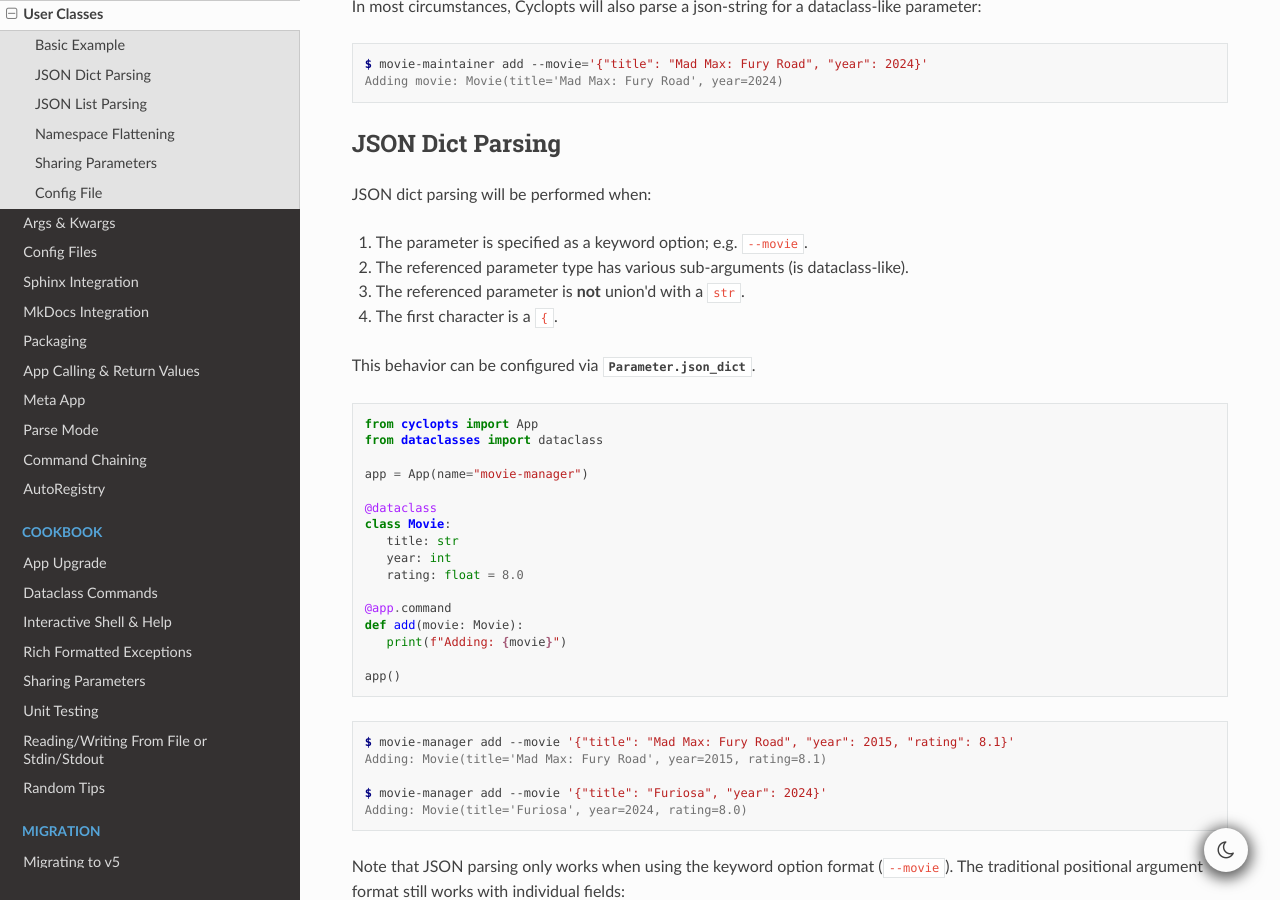
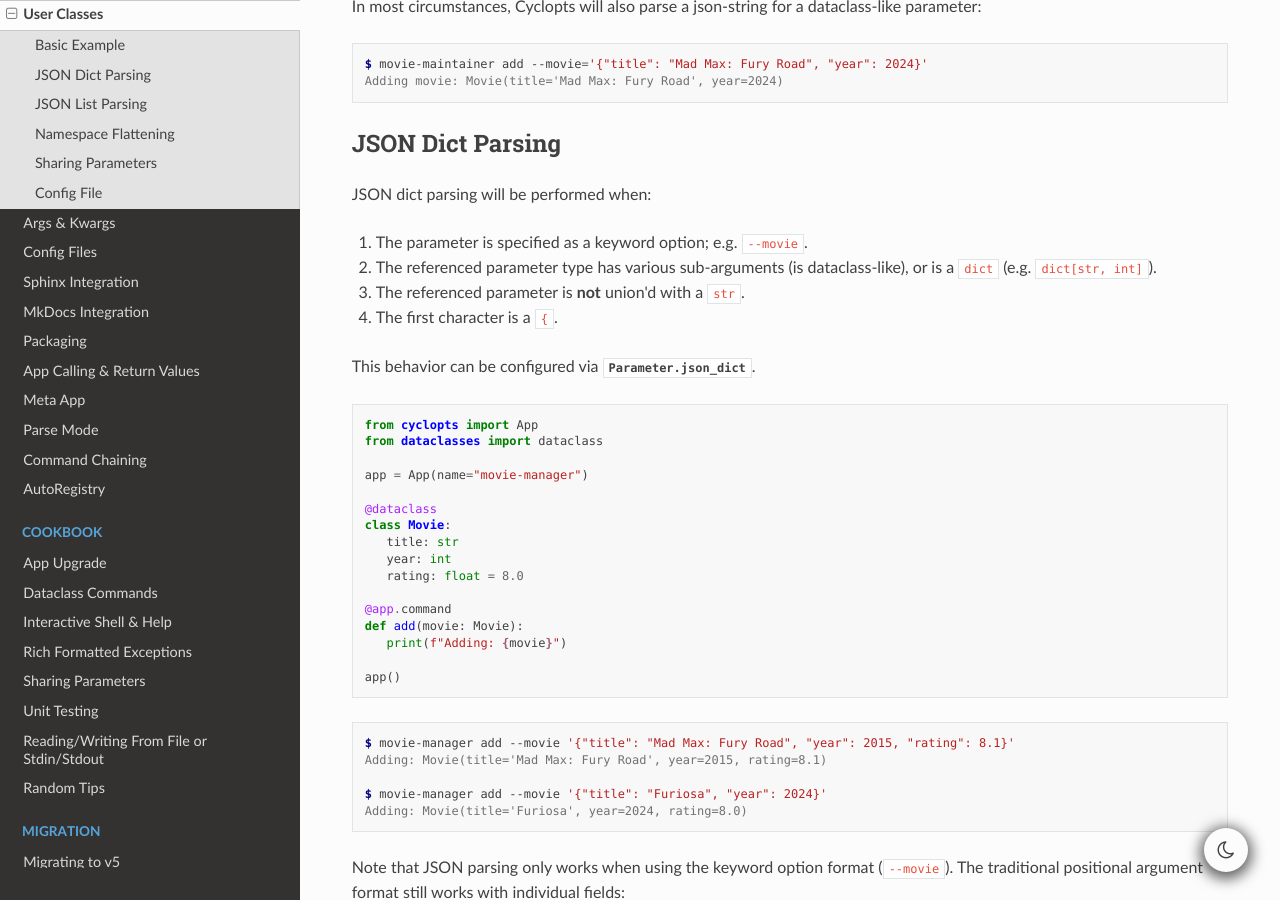
Before and after one commit to BrianPugh/cyclopts, a Sphinx documentation site: the page built from docs/source/user_classes.rst, in a window 1280 px wide and 900 px high, scrolled down 1049 px. Built offline with Sphinx 7.4.7 and the Read the Docs theme 3.1.0, drawn with Linux system fonts in a browser that asks for light colours; the version number could not be read and is left out.

Commit message:
docs: list `dict` parameters among the JSON-dict parsing conditions in the user guide
Co-Authored-By: Claude Opus 5.5 <noreply@anthropic.com>

```diff
--- a/docs/source/user_classes.rst
+++ b/docs/source/user_classes.rst
@@ -61,7 +61,7 @@ JSON Dict Parsing
 JSON dict parsing will be performed when:
 
 1. The parameter is specified as a keyword option; e.g. ``--movie``.
-2. The referenced parameter type has various sub-arguments (is dataclass-like).
+2. The referenced parameter type has various sub-arguments (is dataclass-like), or is a ``dict`` (e.g. ``dict[str, int]``).
 3. The referenced parameter is **not** union'd with a ``str``.
 4. The first character is a ``{``.
 
```
